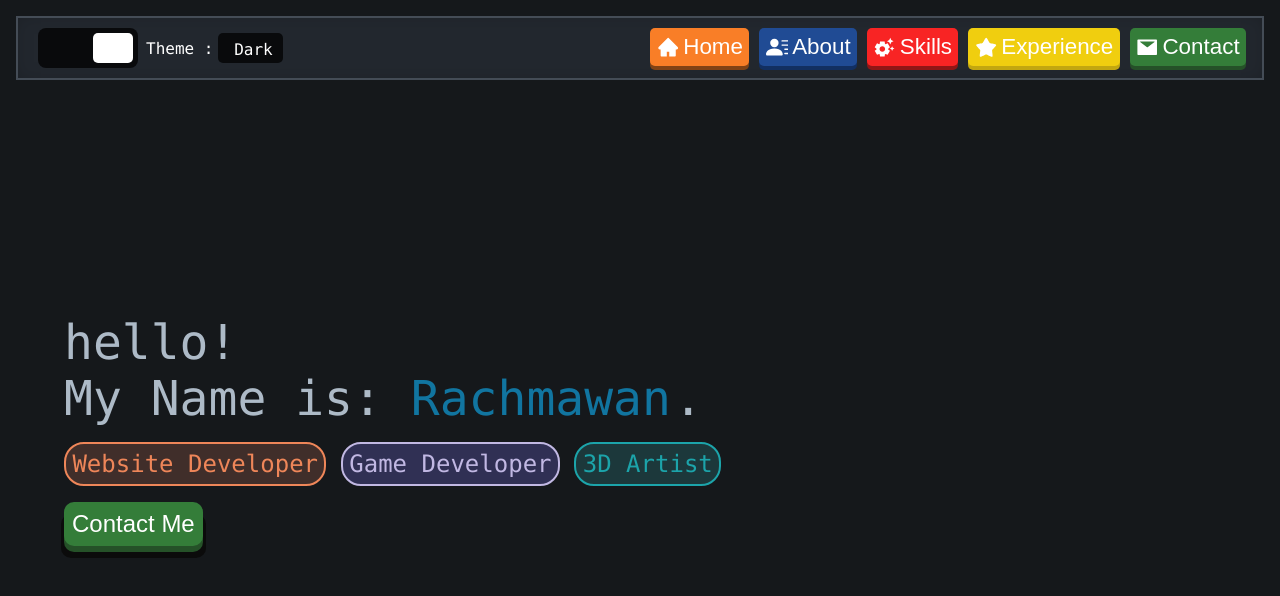
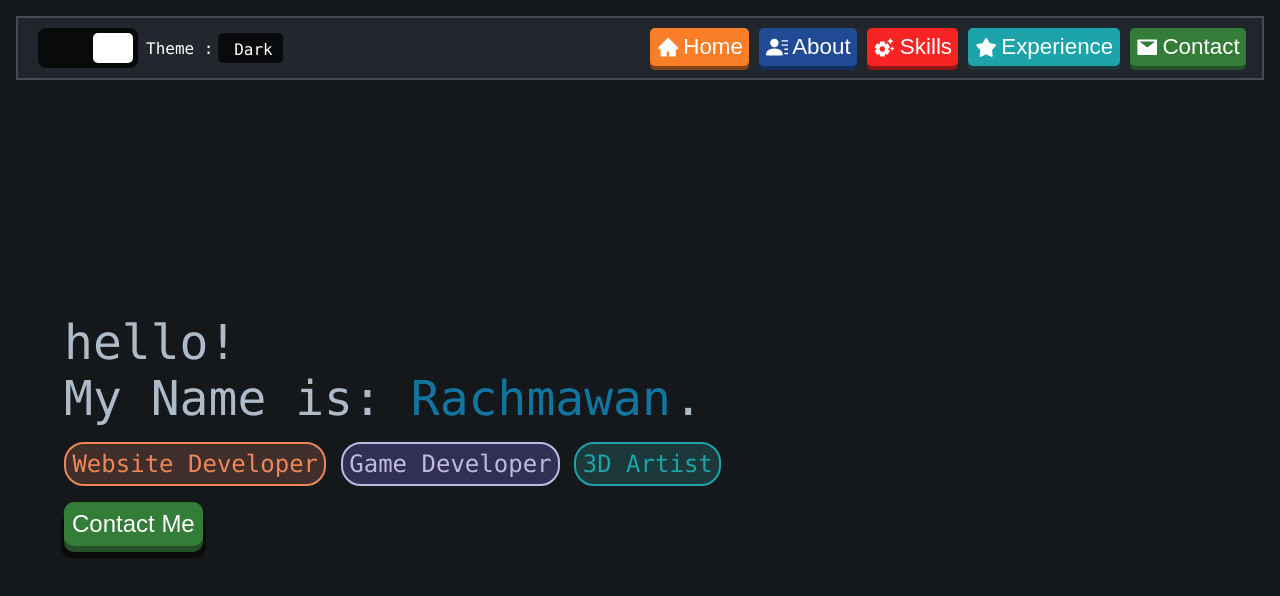
Before and after one commit to FellowMustard/Portfolio-Website, a Next.js app: page / in a window 1280 px wide. Shown: the top 596 px of the page. Built offline with nearby package versions, Linux system fonts and the light colour scheme.

Commit message:
slight revision for navbar

```diff
--- a/components/navbar.js
+++ b/components/navbar.js
@@ -87,7 +87,7 @@ function Navbar() {
         </a>
 
         <a href="#sectionExp">
-          <button className={`${styles.navButton} . ${styles.goldButton}`}>
+          <button className={`${styles.navButton} . ${styles.cyanButton}`}>
             <GiRoundStar />
             <span>Experience</span>
           </button>
--- a/styles/Navbar.module.css
+++ b/styles/Navbar.module.css
@@ -83,15 +83,15 @@
   transform: translateY(2px);
   box-shadow: 0px 2px 0px #901616;
 }
-.goldButton {
-  background-color: #f0ce0f;
-  box-shadow: 0px 4px 0px #c2a710;
+.cyanButton {
+  background-color: #1ca4aa;
+  box-shadow: 0px 4px 0px #1c383b;
   transition: 0.1s ease;
 }
-.goldButton:hover {
-  background-color: #ead147;
+.cyanButton:hover {
+  background-color: #2bbdc5;
   transform: translateY(2px);
-  box-shadow: 0px 2px 0px #c2a710;
+  box-shadow: 0px 2px 0px #1c4d47;
 }
 .greenButton {
   background-color: #347d39;
```
